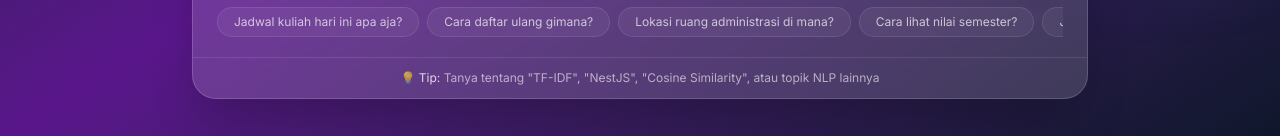
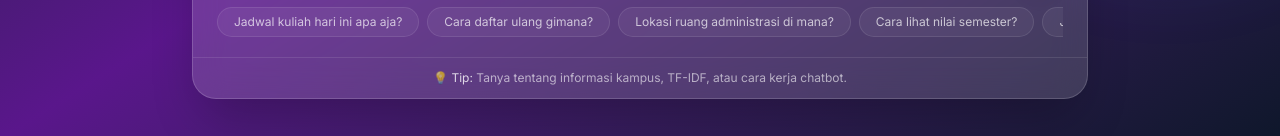
Before and after one commit to KiyayD10/SmartEd-Bot, a Next.js app in the folder frontend/: page / in a window 1280 px wide. Shown: the part 661-797 px from the top of the page. Built offline with nearby package versions, Linux system fonts and the light colour scheme.

Commit message:
fix: benerin error tanda kutip di teks footer

```diff
--- a/frontend/src/app/page.tsx
+++ b/frontend/src/app/page.tsx
@@ -120,7 +120,7 @@ export default function Home() {
 
         <div className="px-6 py-3 bg-white/5 border-t border-white/10">
           <p className="text-xs text-white/60 text-center">
-            💡 <span className="text-white/80">Tip:</span> Tanya tentang "TF-IDF", "NestJS", "Cosine Similarity", atau topik NLP lainnya
+            💡 <span className="text-white/80">Tip:</span> Tanya tentang informasi kampus, TF-IDF, atau cara kerja chatbot.
           </p>
         </div>
       </div>
```
